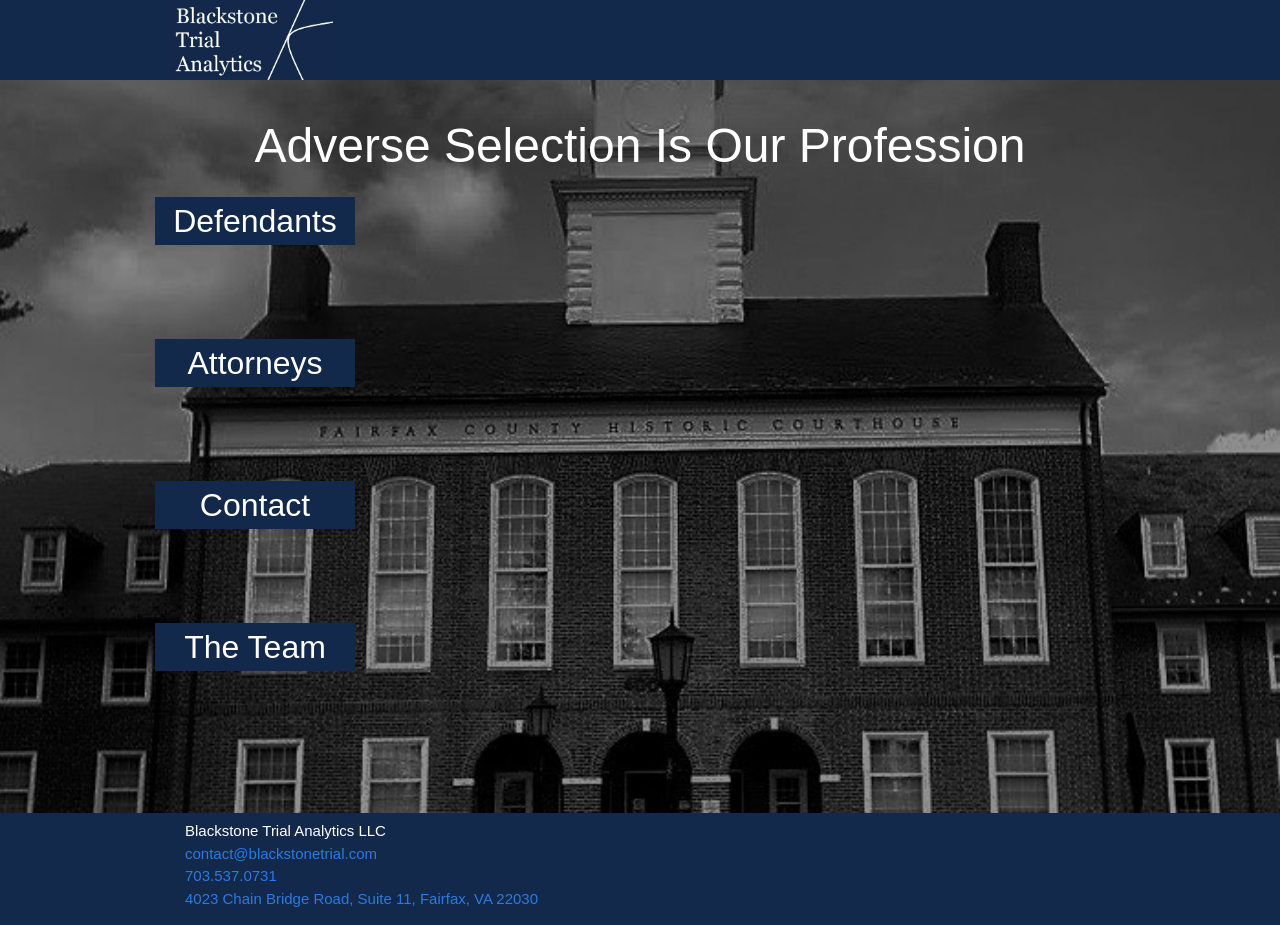
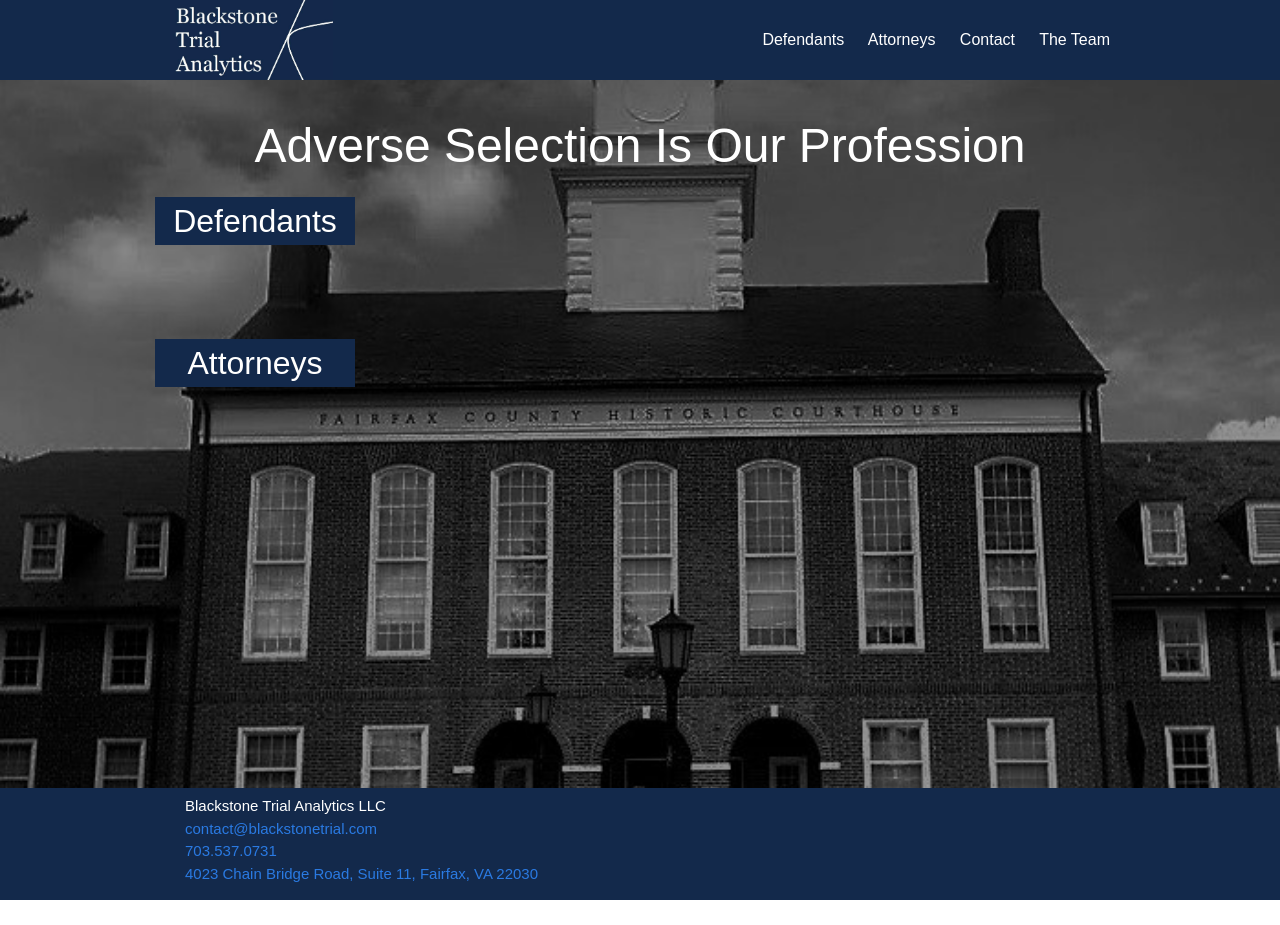
Before and after one commit to BlackstoneTrialAnalytics/BlackstoneTrialAnalytics.github.io, a Jekyll site: the page built from index.html, in a window 1280 px wide. Built offline with Jekyll 4.4.1, drawn with Linux system fonts in a browser that asks for light colours; after the commit the page ends 900 px from its top, so only the background shows below that.

Commit message:
Removed extra buttons on home pages

```diff
--- a/_includes/header.html
+++ b/_includes/header.html
@@ -6,7 +6,6 @@
 	<img src="{{site.baseurl}}/0.jpg" height="80"/>
 	</a>
 
-	{% if page.title != 'home' %}
     <nav class="site-nav">
       <a href="#" class="menu-icon">
         <svg viewBox="0 0 18 15">
@@ -23,7 +22,6 @@
 		  <a class="page-link" href="/team">The Team</a>
       </div>
     </nav>
-{% endif %}
   </div>
 
 </header>
--- a/index.html
+++ b/index.html
@@ -8,7 +8,4 @@
   <br/>
   <a style="color:white; font-weight:400; font-size:2em; max-width:200px; width:80%; text-align:center; appearance:button; -webkit-appearance:button; -moz-appearance:button; text-decoration:none; background-color:#13294b;margin-bottom:10%; margin-left:-15px;" href="{{site.baseurl}}/attorneys">Attorneys</a>
   <br/>
-  <a style="color:white; font-weight:400; font-size:2em; max-width:200px; width:80%; text-align:center; appearance:button; -webkit-appearance:button; -moz-appearance:button; text-decoration:none; background-color:#13294b;margin-bottom:10%; margin-left:-15px;" href="{{site.baseurl}}/contact">Contact</a>
-  <br/>
-  <a style="color:white; font-weight:400; font-size:2em; max-width:200px; width:80%; text-align:center; appearance:button; -webkit-appearance:button; -moz-appearance:button; text-decoration:none; background-color:#13294b; margin-bottom:10%; margin-left:-15px;" href="{{site.baseurl}}/team">The Team</a>
 </div>
```
